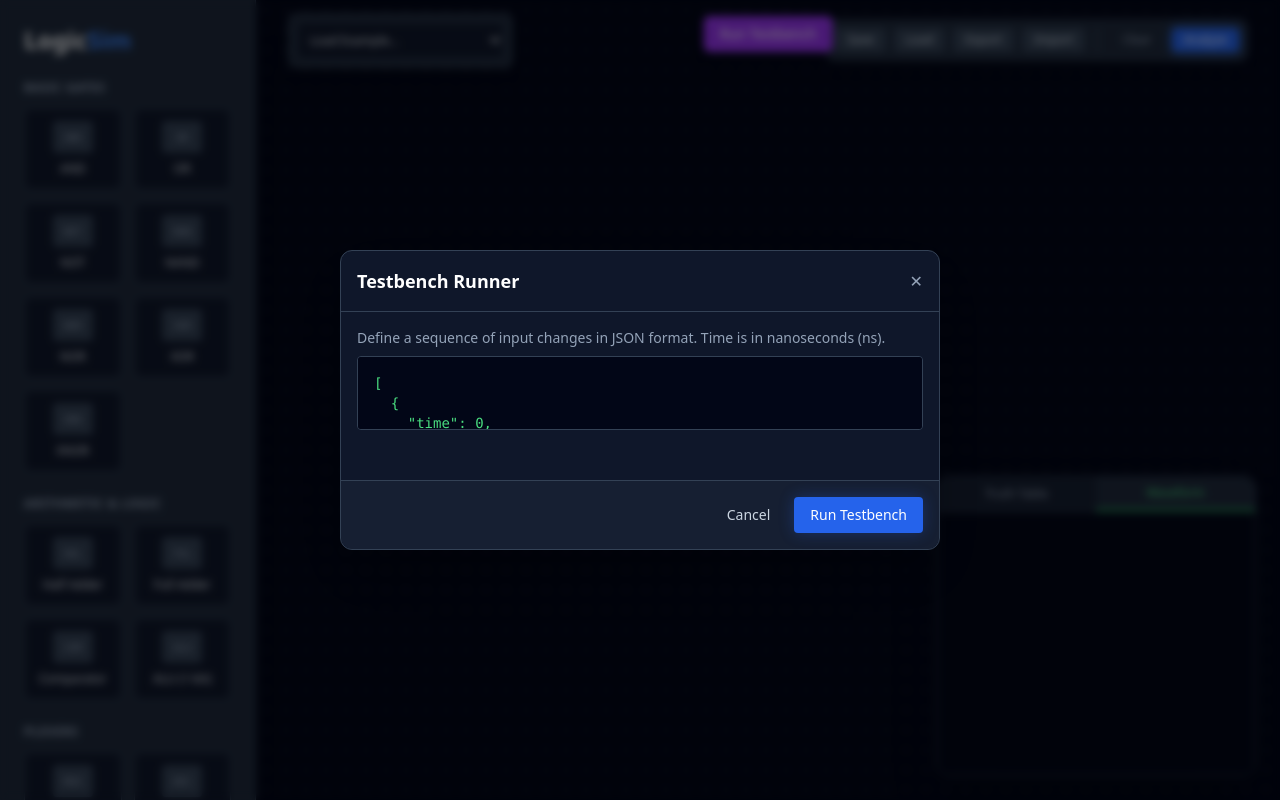
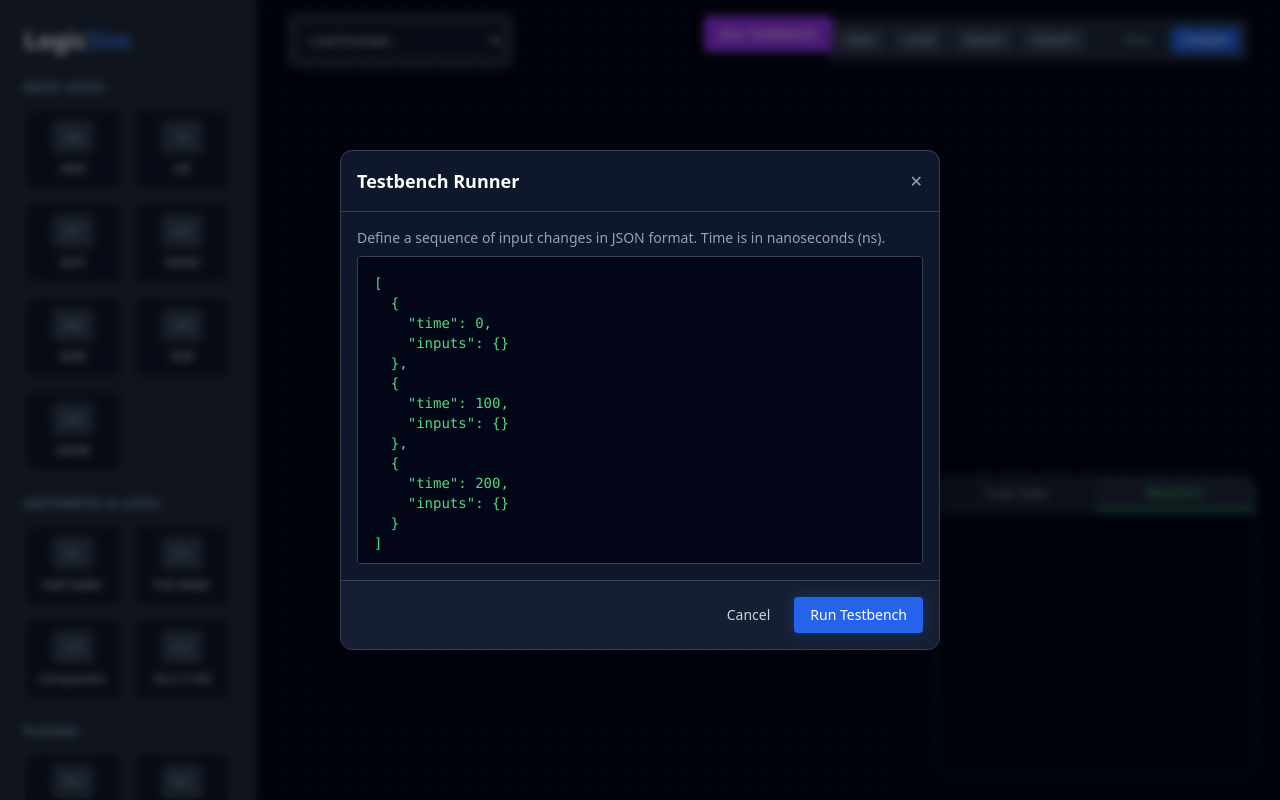
Before and after one commit to HackyCoder0951/logicSimulation, a Next.js app: page / in a window 1280 px wide. Both pictures are taken after a click on the button "Run Testbench". Built offline with nearby package versions, Linux system fonts and the light colour scheme.

Commit message:
feat: Implement custom resizing functionality for the TestbenchModal, replacing native CSS resizing with a custom resize handle.

```diff
--- a/components/TestbenchModal.js
+++ b/components/TestbenchModal.js
@@ -1,8 +1,38 @@
-import React, { useState, useEffect } from 'react';
+import React, { useState, useEffect, useRef } from 'react';
 
 const TestbenchModal = ({ isOpen, onClose, onRun, inputs }) => {
     const [script, setScript] = useState('');
     const [error, setError] = useState(null);
+    const [size, setSize] = useState({ width: 600, height: 500 });
+    const isResizingRef = useRef(false);
+    const lastMouseRef = useRef({ x: 0, y: 0 });
+
+    const handleResizeStart = (e) => {
+        e.preventDefault();
+        isResizingRef.current = true;
+        lastMouseRef.current = { x: e.clientX, y: e.clientY };
+        document.addEventListener('mousemove', handleResizeMove);
+        document.addEventListener('mouseup', handleResizeEnd);
+    };
+
+    const handleResizeMove = (e) => {
+        if (!isResizingRef.current) return;
+        const dx = e.clientX - lastMouseRef.current.x;
+        const dy = e.clientY - lastMouseRef.current.y;
+
+        setSize(prev => ({
+            width: Math.max(400, prev.width + dx),
+            height: Math.max(300, prev.height + dy)
+        }));
+
+        lastMouseRef.current = { x: e.clientX, y: e.clientY };
+    };
+
+    const handleResizeEnd = () => {
+        isResizingRef.current = false;
+        document.removeEventListener('mousemove', handleResizeMove);
+        document.removeEventListener('mouseup', handleResizeEnd);
+    };
 
     // Default example script
     useEffect(() => {
@@ -41,7 +71,15 @@ const TestbenchModal = ({ isOpen, onClose, onRun, inputs }) => {
 
     return (
         <div className="fixed inset-0 z-50 flex items-center justify-center bg-black/50 backdrop-blur-sm">
-            <div className="bg-slate-900 border border-slate-700 rounded-xl shadow-2xl w-[600px] max-w-full flex flex-col max-h-[80vh] resize-both overflow-auto min-w-[400px] min-h-[300px]">
+            <div
+                className="bg-slate-900 border border-slate-700 rounded-xl shadow-2xl flex flex-col relative"
+                style={{ width: size.width, height: size.height }}
+            >
+                {/* Resize Handle */}
+                <div
+                    className="absolute bottom-0 right-0 w-4 h-4 cursor-nwse-resize z-20 hover:bg-blue-500/50 rounded-br"
+                    onMouseDown={handleResizeStart}
+                />
                 <div className="p-4 border-b border-slate-700 flex justify-between items-center">
                     <h2 className="text-lg font-bold text-white">Testbench Runner</h2>
                     <button onClick={onClose} className="text-slate-400 hover:text-white">✕</button>
```
